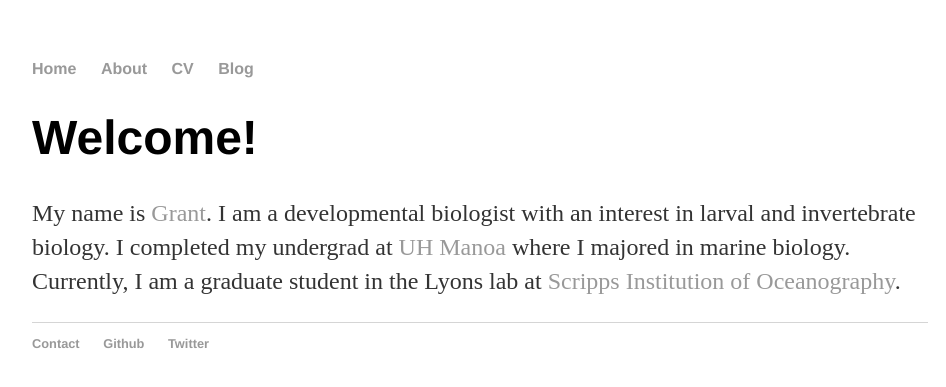
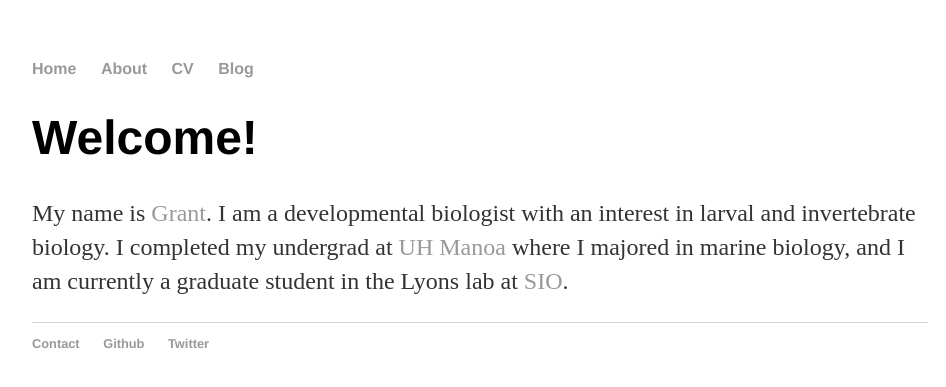
Before and after one commit to gbatzel/gbatzel, a Jekyll site: the page built from index.html, in a window 1280 px wide. Shown: the top 387 px of the page, without its empty margins (160-1106 px from the left). Built offline with Jekyll 4.4.1, drawn with Linux system fonts in a browser that asks for light colours.

Commit message:
Update index.html

```diff
--- a/index.html
+++ b/index.html
@@ -4,5 +4,5 @@ title: Grant Batzel
 ---
 <div class="blurb">
 	<h1>Welcome!</h1>
-	<p>My name is <a href="http://instagram.com/gbatzel">Grant</a>. I am a developmental biologist with an interest in larval and invertebrate biology. I completed my undergrad at <a href="https://manoa.hawaii.edu/biology/">UH Manoa</a> where I majored in marine biology. Currently, I am a graduate student in the Lyons lab at <a href="http://scripps.ucsd.edu/">Scripps Institution of Oceanography</a>.</p>
+	<p>My name is <a href="http://instagram.com/gbatzel">Grant</a>. I am a developmental biologist with an interest in larval and invertebrate biology. I completed my undergrad at <a href="https://manoa.hawaii.edu/biology/">UH Manoa</a> where I majored in marine biology, and I am currently a graduate student in the Lyons lab at <a href="http://scripps.ucsd.edu/">SIO</a>.</p>
 </div>
```
